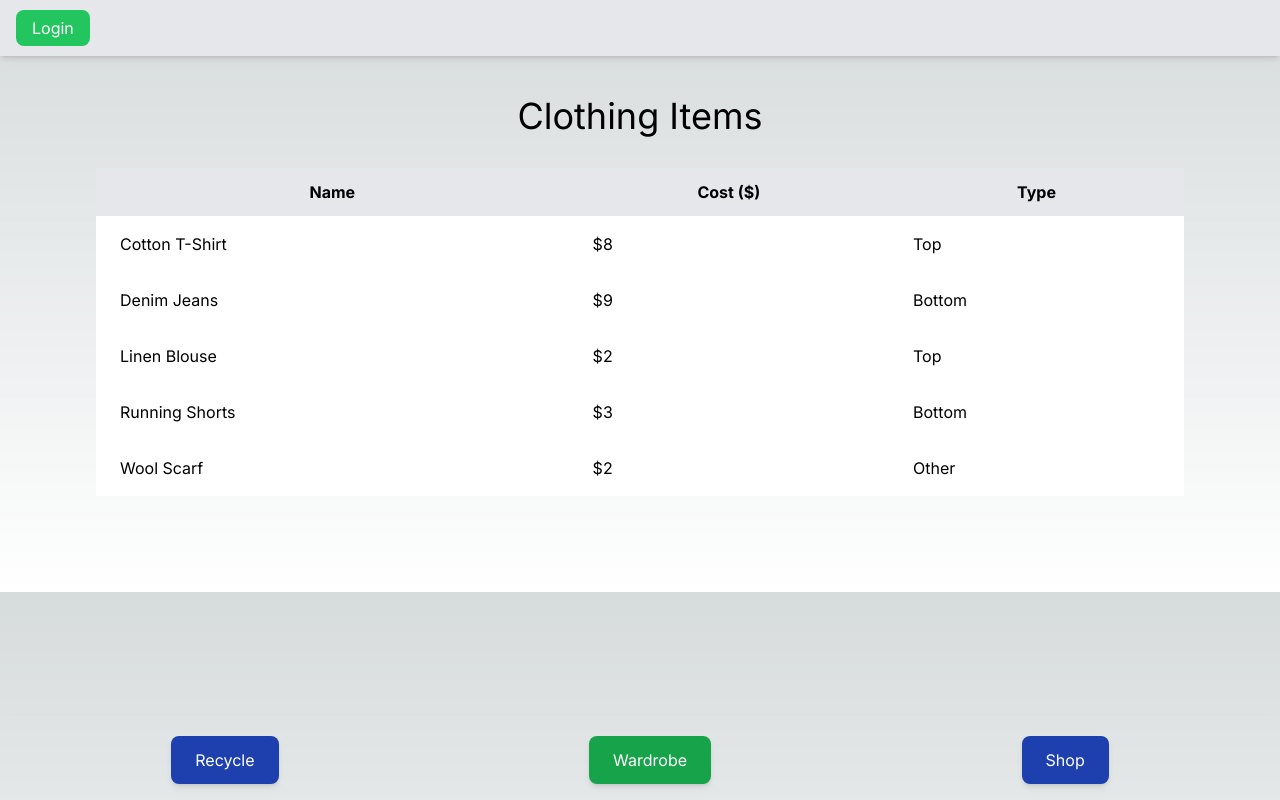
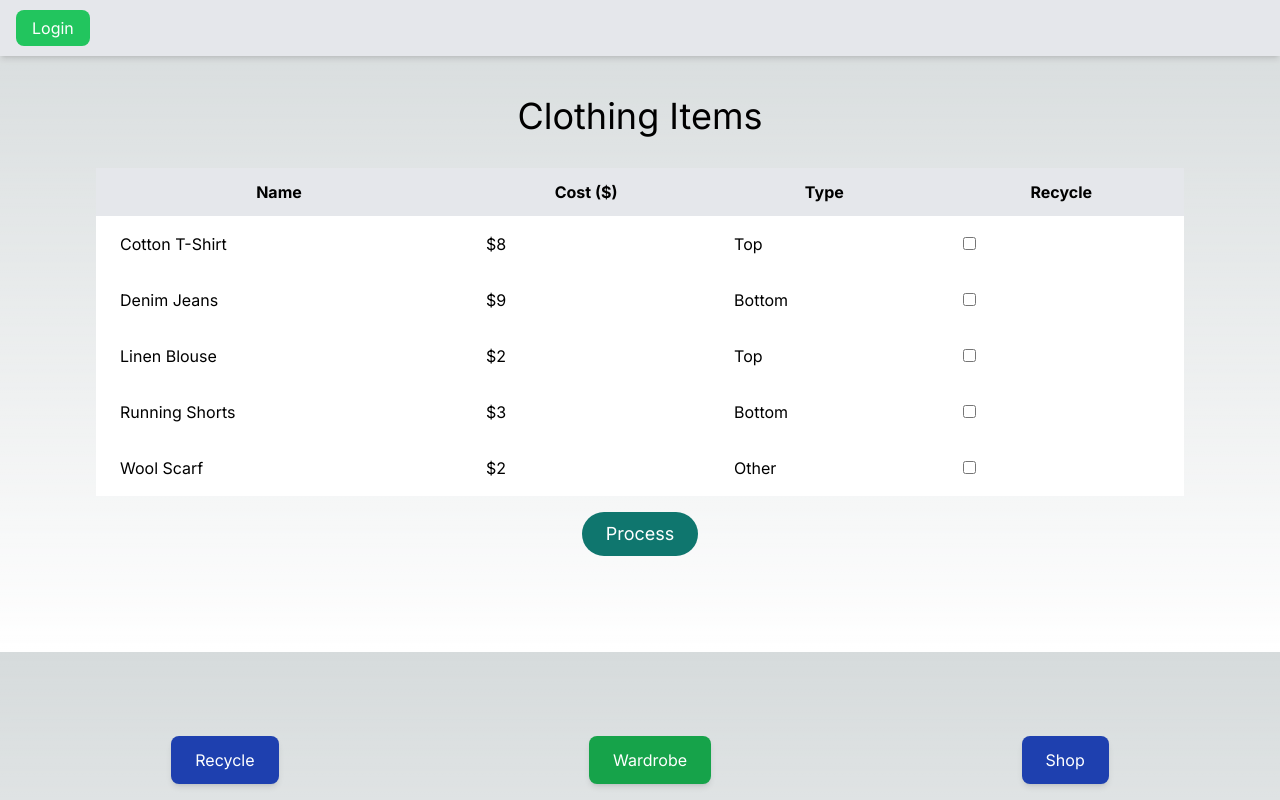
Before and after one commit to AshokSaravanan222/HackPrinceton2024, a Next.js app in the folder client/: page /recycle in a window 1280 px wide. Built offline with nearby package versions, Linux system fonts and the light colour scheme; no server answers.

Commit message:
Added Process Button and Table

```diff
--- /dev/null
+++ b/client/src/app/post/shipping/page.tsx
@@ -0,0 +1,8 @@
+// Assuming your page component path is ./src/app/recycle/page.tsx
+import React from 'react';
+
+const ShippingPage = () => {
+    return <div>Hello world</div>
+};
+
+export default ShippingPage;
--- a/client/src/app/recycle/state.tsx
+++ b/client/src/app/recycle/state.tsx
@@ -1,35 +1,26 @@
 'use client'
 import React, { useState } from 'react';
+import Link from 'next/link';
+import { ClothingItem as ImportedClothingItem } from '../../../types';
 
-interface ClothingItem {
-  id: number;
-  name: string;
-  cost: number;
-  type: 'top' | 'bottom' | 'other';
+// Extend the ClothingItem type locally if needed
+interface ClothingItem extends ImportedClothingItem {
+  isRecycled: boolean;
 }
 
-// Define the type for a clothing item
+const Recycle = () => {
+  const [clothingItems, setClothingItems] = useState<ClothingItem[]>([
+    { id: 1, name: "Cotton T-Shirt", cost: Math.floor(Math.random() * 20) + 1, type: "top", isRecycled: false },
+    { id: 2, name: "Denim Jeans", cost: Math.floor(Math.random() * 20) + 1, type: "bottom", isRecycled: false },
+    { id: 3, name: "Linen Blouse", cost: Math.floor(Math.random() * 20) + 1, type: "top", isRecycled: false },
+    { id: 4, name: "Running Shorts", cost: Math.floor(Math.random() * 20) + 1, type: "bottom", isRecycled: false },
+    { id: 5, name: "Wool Scarf", cost: Math.floor(Math.random() * 20) + 1, type: "other", isRecycled: false },
+  ]);
 
-const Recycle = () => {
-  // Sample array of clothing items
-  const clothingItems: ClothingItem[] = [
-    { id: 1, name: "Cotton T-Shirt", cost: Math.floor(Math.random() * 20) + 1, type: "top" },
-    { id: 2, name: "Denim Jeans", cost: Math.floor(Math.random() * 20) + 1, type: "bottom" },
-    { id: 3, name: "Linen Blouse", cost: Math.floor(Math.random() * 20) + 1, type: "top" },
-    { id: 4, name: "Running Shorts", cost: Math.floor(Math.random() * 20) + 1, type: "bottom" },
-    { id: 5, name: "Wool Scarf", cost: Math.floor(Math.random() * 20) + 1, type: "other" },
-  ];
-
-  // State to keep track of selected items' IDs
-  const [selectedIds, setSelectedIds] = useState<number[]>([]);
-
-  // Toggle selection state for an item
-  const toggleItemSelection = (id: number) => {
-    setSelectedIds((currentSelectedIds) =>
-      currentSelectedIds.includes(id)
-        ? currentSelectedIds.filter((selectedId) => selectedId !== id)  // Deselect
-        : [...currentSelectedIds, id]  // Select
-    );
+  const toggleRecycled = (id: number) => {
+    setClothingItems(clothingItems.map(item =>
+      item.id === id ? { ...item, isRecycled: !item.isRecycled } : item
+    ));
   };
 
   return (
@@ -41,22 +32,36 @@ const Recycle = () => {
             <th className="px-6 py-3">Name</th>
             <th className="px-6 py-3">Cost ($)</th>
             <th className="px-6 py-3">Type</th>
+            <th className="px-6 py-3">Recycle</th>
           </tr>
         </thead>
         <tbody>
           {clothingItems.map((item) => (
             <tr
               key={item.id}
-              className={`cursor-pointer ${selectedIds.includes(item.id) ? "bg-gray-300" : ""}`}
-              onClick={() => toggleItemSelection(item.id)}
+              className={`cursor-pointer ${item.isRecycled ? "bg-gray-300" : ""}`}
+              onClick={() => toggleRecycled(item.id)}
             >
               <td className="px-6 py-4">{item.name}</td>
               <td className="px-6 py-4">{`$${item.cost}`}</td>
               <td className="px-6 py-4 capitalize">{item.type}</td>
+              <td className="px-6 py-4">
+                <input
+                  type="checkbox"
+                  checked={item.isRecycled}
+                  onChange={(e) => {
+                    e.stopPropagation(); // Prevent the row click event
+                    toggleRecycled(item.id);
+                  }}
+                />
+              </td>
             </tr>
           ))}
         </tbody>
       </table>
+      <Link href="/post/shipping" className={'mt-4 px-6 py-2 rounded-full text-lg bg-teal-700 text-white'}>
+        <text>Process</text>
+      </Link>
     </main>
   );
 };
```
Also changed, not shown: client/types.ts (+9 -1 lines).
